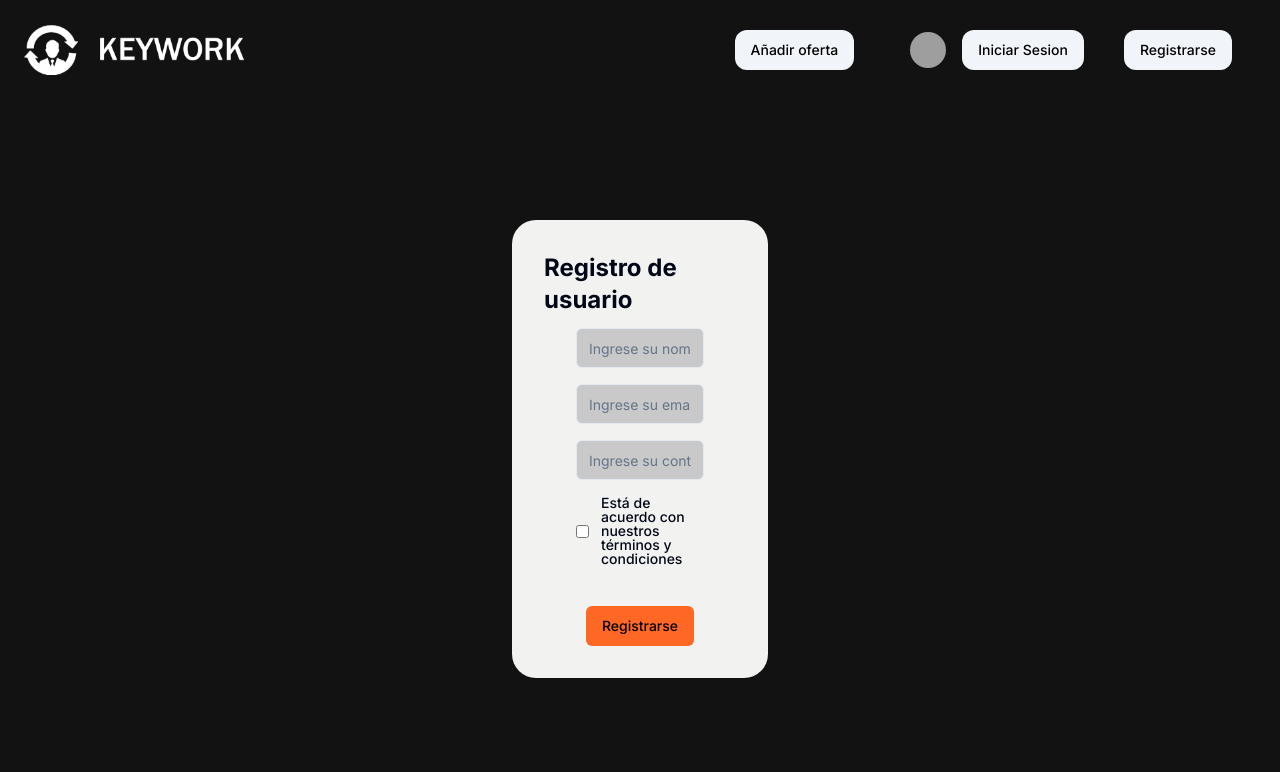
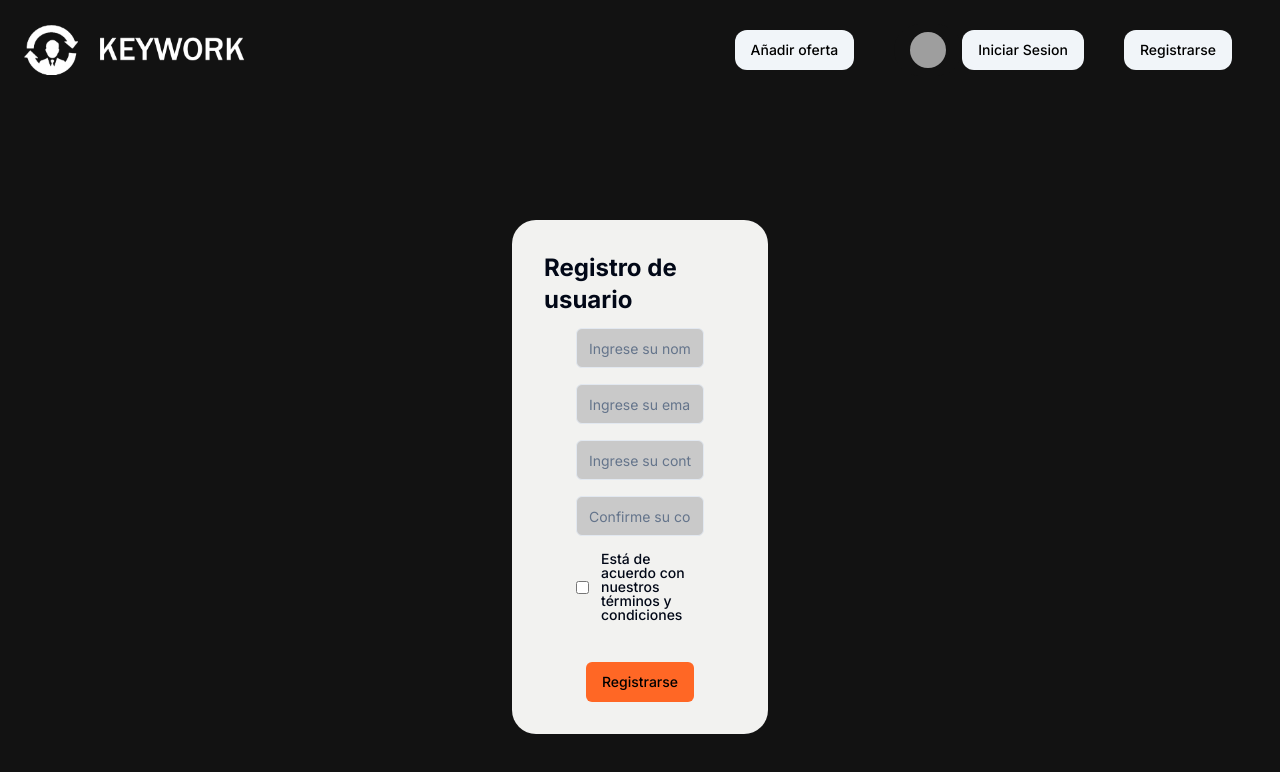
Before and after one commit to linusnicolau0/KeyWork-Front-End, a Next.js app: page /register in a window 1280 px wide. Shown: the top 772 px of the page. Built offline with nearby package versions, Linux system fonts and the light colour scheme; no server answers; grey boxes are pictures that could not be loaded.

Commit message:
login and register 100% functional

```diff
--- a/app/register/page.tsx
+++ b/app/register/page.tsx
@@ -7,10 +7,10 @@ import { Checkbox } from "@/components/ui/checkbox";
 import { Input } from "@/components/ui/input";
 
 export default function Register() {
-
     const [name, setName] = useState('');
     const [email, setEmail] = useState('');
     const [password, setPassword] = useState('');
+    const [passwordConfirmation, setPasswordConfirmation] = useState('');
     const [termsAccepted, setTermsAccepted] = useState(false);
     const [error, setError] = useState('');
 
@@ -24,17 +24,21 @@ export default function Register() {
 
         try {
             const response = await axios.post('/api/register', {
-                name: name,
-                email: email,
-                password: password
+                name,
+                email,
+                password,
+                password_confirmation: passwordConfirmation
             });
             if (response.status === 200) {
-                alert("Registro exitoso");
                 window.location.href = '/login'; // Redirigir al login o dashboard
             }
         } catch (error) {
             console.error("Error durante el registro:", error);
-            setError("Error durante el registro");
+            if ((error as any).response && (error as any).response.data) {
+                setError((error as any).response.data.message);
+            } else {
+                setError("Error durante el registro");
+            }
         }
     };
 
@@ -51,7 +55,7 @@ export default function Register() {
                             placeholder="Ingrese su nombre"
                             className="w-full bg-[#c9c9c9] text-muted-foreground"
                             value={name}
-                            onChange={(e: React.ChangeEvent<HTMLInputElement>) => setName(e.target.value)}
+                            onChange={(e) => setName(e.target.value)}
                         />
                     </div>
                     <div className="w-full">
@@ -60,7 +64,7 @@ export default function Register() {
                             placeholder="Ingrese su email"
                             className="w-full bg-[#c9c9c9] text-muted-foreground"
                             value={email}
-                            onChange={(e: React.ChangeEvent<HTMLInputElement>) => setEmail(e.target.value)}
+                            onChange={(e) => setEmail(e.target.value)}
                         />
                     </div>
                     <div className="w-full">
@@ -69,7 +73,16 @@ export default function Register() {
                             placeholder="Ingrese su contraseña"
                             className="w-full bg-[#c9c9c9] text-muted-foreground"
                             value={password}
-                            onChange={(e: React.ChangeEvent<HTMLInputElement>) => setPassword(e.target.value)}
+                            onChange={(e) => setPassword(e.target.value)}
+                        />
+                    </div>
+                    <div className="w-full">
+                        <Input
+                            type="password"
+                            placeholder="Confirme su contraseña"
+                            className="w-full bg-[#c9c9c9] text-muted-foreground"
+                            value={passwordConfirmation}
+                            onChange={(e) => setPasswordConfirmation(e.target.value)}
                         />
                     </div>
                     <div className="w-full flex items-center space-x-3">
@@ -78,7 +91,7 @@ export default function Register() {
                             type="checkbox"
                             required
                             checked={termsAccepted}
-                            onChange={(e: React.ChangeEvent<HTMLInputElement>) => setTermsAccepted(e.target.checked)}
+                            onChange={(e) => setTermsAccepted(e.target.checked)}
                         />
                         <label
                             htmlFor="terms1"
```
